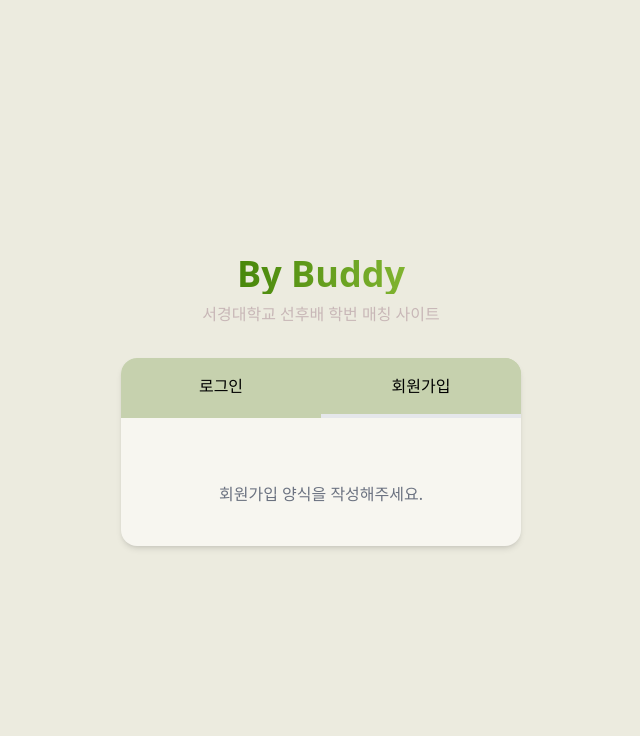
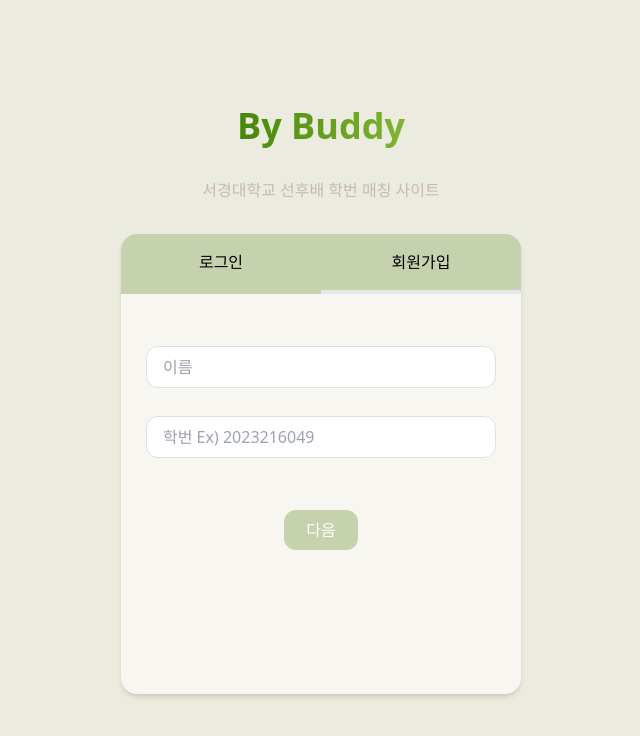
Before and after one commit to ye-seob/WithBuddy, a React (Vite) app in the folder client/: page / in a window 1280 px wide. Both pictures are taken after a click on the element "회원가입". Shown: the top 736 px of the page, without its empty margins (319-959 px from the left). Built offline with nearby package versions, Linux system fonts and the light colour scheme.

Commit message:
메인 페이지 프론트

```diff
--- a/client/src/App.tsx
+++ b/client/src/App.tsx
@@ -1,9 +1,9 @@
-import Login from "./components/Login";
+import MainPage from "./pages/MainPage";
 
 function App() {
   return (
     <>
-      <Login />
+      <MainPage />
     </>
   );
 }
--- a/client/src/components/Button.tsx
+++ b/client/src/components/Button.tsx
@@ -9,7 +9,7 @@ const Button: React.FC<ButtonProps> = ({ text, onClick }) => {
   return (
     <button
       onClick={onClick}
-      className="w-1/3 py-2 bg-[#C6D1AE] text-white rounded-xl "
+      className="w-1/3 py-2 bg-[#C6D1AE] text-white rounded-xl mt-9 "
     >
       {text}
     </button>
--- a/client/src/components/Header.tsx
+++ b/client/src/components/Header.tsx
@@ -3,7 +3,7 @@ import React from "react";
 const Header: React.FC = () => {
   return (
     <div className="text-center mb-8">
-      <h1 className="text-4xl font-bold text-gradient">By Buddy</h1>
+      <h1 className="text-4xl h-16 font-bold text-gradient">By Buddy</h1>
       <p className="text-[#C8B7B7] mt-2">서경대학교 선후배 학번 매칭 사이트</p>
     </div>
   );
--- a/client/src/components/Input.tsx
+++ b/client/src/components/Input.tsx
@@ -19,7 +19,7 @@ const Input: React.FC<InputProps> = ({
       placeholder={placeholder}
       value={value}
       onChange={onChange}
-      className="w-full px-4 py-2 mb-4 border border-[#E0E0E0] bg-[#FFFFFF] rounded-xl m-3"
+      className="w-[350px] px-4 py-2 mb-4 border border-[#E0E0E0] bg-[#FFFFFF] rounded-xl m-3"
     />
   );
 };
--- a/client/src/components/Login.tsx
+++ b/client/src/components/Login.tsx
@@ -1,49 +1,14 @@
-import React, { useState } from "react";
-import { useLoginStore } from "./store";
-import Input from "../components/Input";
-import Button from "../components/Button";
-import Header from "../components/Header";
+import Button from "./Button";
+import Input from "./Input";
+import { useLoginStore } from "../stores/loginStore";
 
-const Login: React.FC = () => {
+const Login = () => {
   const { id, pin, setId, setPin } = useLoginStore();
-  const [activeTab, setActiveTab] = useState("login");
-
   const handleLogin = () => {
     alert(`ID: ${id} 및 PIN: ${pin}로 로그인 중`);
   };
-
-  const handleTabClick = (tab: string) => {
-    setActiveTab(tab);
-  };
-
   return (
-    <div className="min-h-screen flex flex-col items-center justify-center bg-[#ECEBDF]">
-      <Header />
-      <div className="bg-[#F7F6F0] flex flex-col items-center p-0 rounded-2xl shadow-md w-[400px]">
-        <div className="w-full flex bg-[#C6D1AE] rounded-t-2xl overflow-hidden">
-          <div
-            onClick={() => handleTabClick("login")}
-            className={`flex-1 text-center cursor-pointer py-4 ${
-              activeTab === "login"
-                ? "border-b-4 bg-[#C6D1AE]"
-                : "border-b border-transparent"
-            }`}
-          >
-            로그인
-          </div>
-          <div
-            onClick={() => handleTabClick("register")}
-            className={`flex-1 text-center cursor-pointer py-4 ${
-              activeTab === "register"
-                ? "border-b-4 bg-[#C6D1AE]"
-                : "border-b border-transparent"
-            }`}
-          >
-            회원가입
-          </div>
-        </div>
-        {activeTab === "login" && (
-          <div className="flex flex-col items-center justify-center mt-6 p-10">
+    <>
       <Input
         type="text"
         placeholder="학번 Ex) 2023216049"
@@ -61,18 +26,7 @@ const Login: React.FC = () => {
       <p className="text-center text-[#C8B7B7] mt-10">
         Pin번호가 기억나지 않으신가요?
       </p>
-          </div>
-        )}
-        {activeTab === "register" && (
-          <div className="flex flex-col items-center justify-center mt-6 p-10">
-            {/* Registration form goes here */}
-            <p className="text-center text-gray-500">
-              회원가입 양식을 작성해주세요.
-            </p>
-          </div>
-        )}
-      </div>
-    </div>
+    </>
   );
 };
 
--- /dev/null
+++ b/client/src/components/Signup.tsx
@@ -0,0 +1,115 @@
+import React from "react";
+import Input from "./Input";
+import Button from "./Button";
+import { useSignupStore } from "../stores/signupStore";
+
+const Signup: React.FC = () => {
+  const {
+    name,
+    studentId,
+    pin,
+    pinConfirm,
+    email,
+    authCode,
+    step,
+    setName,
+    setStudentId,
+    setPin,
+    setPinConfirm,
+    setEmail,
+    setAuthCode,
+    setStep,
+  } = useSignupStore();
+
+  const handleNextStep = () => {
+    if (step === 1 && studentId && /^[0-9]{10}$/.test(studentId)) {
+      setStep(2);
+    } else {
+      alert("학번을 올바르게 입력해주세요.");
+    }
+  };
+
+  const handlePreviousStep = () => {
+    if (step > 1) {
+      setStep(step - 1);
+    }
+  };
+
+  const handleSubmit = () => {
+    if (pin !== pinConfirm) {
+      alert("PIN 번호가 일치하지 않습니다.");
+      return;
+    }
+    if (!/^[0-9]{4}$/.test(pin)) {
+      alert("PIN 번호는 4자리 숫자여야 합니다.");
+      return;
+    }
+    if (!/^[\w-.]+@skuniv\.ac\.kr$/.test(email)) {
+      alert("유효한 서경 이메일을 입력해주세요.");
+      return;
+    }
+    if (!authCode) {
+      alert("인증번호를 입력해주세요.");
+      return;
+    }
+    alert(`${pin} ${email} ${pinConfirm} ${name} ${authCode}`);
+  };
+
+  return (
+    <div className="flex flex-col items-center">
+      {step === 1 && (
+        <>
+          <Input
+            type="text"
+            placeholder="이름"
+            value={name}
+            onChange={(e) => setName(e.target.value)}
+          />
+          <Input
+            type="text"
+            placeholder="학번 Ex) 2023216049"
+            value={studentId}
+            onChange={(e) => setStudentId(e.target.value)}
+          />
+          <div className="flex flex-col items-center w-56">
+            <Button text="다음" onClick={handleNextStep} />
+          </div>
+        </>
+      )}
+      {step === 2 && (
+        <>
+          <Input
+            type="password"
+            placeholder="Pin 번호 Ex) 1234"
+            value={pin}
+            onChange={(e) => setPin(e.target.value)}
+          />
+          <Input
+            type="password"
+            placeholder="Pin 번호 확인"
+            value={pinConfirm}
+            onChange={(e) => setPinConfirm(e.target.value)}
+          />
+          <Input
+            type="text"
+            placeholder="서경 이메일 Ex) ByBuddy@skuniv.ac.kr"
+            value={email}
+            onChange={(e) => setEmail(e.target.value)}
+          />
+          <Input
+            type="text"
+            placeholder="인증번호"
+            value={authCode}
+            onChange={(e) => setAuthCode(e.target.value)}
+          />
+          <div className="flex justify-between w-56  -mt-6">
+            <Button text="이전" onClick={handlePreviousStep} />
+            <Button text="가입" onClick={handleSubmit} />
+          </div>
+        </>
+      )}
+    </div>
+  );
+};
+
+export default Signup;
--- /dev/null
+++ b/client/src/pages/MainPage.tsx
@@ -0,0 +1,48 @@
+import React, { useState } from "react";
+import Header from "../components/Header";
+import Signup from "../components/Signup";
+import Login from "../components/Login";
+
+const MainPage: React.FC = () => {
+  const [tab, setTab] = useState("login");
+
+  const handleTabClick = (tab: string) => {
+    setTab(tab);
+  };
+
+  return (
+    <div className="min-h-screen flex flex-col items-center justify-center bg-[#ECEBDF]">
+      <Header />
+      <div className="bg-[#F7F6F0] flex flex-col items-center p-0 rounded-2xl shadow-md w-[400px]">
+        <div className="w-full flex bg-[#C6D1AE] rounded-t-2xl overflow-hidden">
+          <div
+            onClick={() => handleTabClick("login")}
+            className={`flex-1 text-center cursor-pointer py-4 ${
+              tab === "login"
+                ? "border-b-4 bg-[#C6D1AE]"
+                : "border-b border-transparent"
+            }`}
+          >
+            로그인
+          </div>
+          <div
+            onClick={() => handleTabClick("register")}
+            className={`flex-1 text-center cursor-pointer py-4 ${
+              tab === "register"
+                ? "border-b-4 bg-[#C6D1AE]"
+                : "border-b border-transparent"
+            }`}
+          >
+            회원가입
+          </div>
+        </div>
+        <div className="flex w-[400px] h-[400px] flex-col items-center  p-10 max-h-[400px]">
+          {tab === "login" && <Login />}
+          {tab === "register" && <Signup />}
+        </div>
+      </div>
+    </div>
+  );
+};
+
+export default MainPage;
--- /dev/null
+++ b/client/src/stores/signupStore.ts
@@ -0,0 +1,36 @@
+// signupStore.ts
+import create from "zustand";
+
+interface SignupState {
+  name: string;
+  studentId: string;
+  pin: string;
+  pinConfirm: string;
+  email: string;
+  authCode: string;
+  step: number;
+  setName: (name: string) => void;
+  setStudentId: (studentId: string) => void;
+  setPin: (pin: string) => void;
+  setPinConfirm: (pinConfirm: string) => void;
+  setEmail: (email: string) => void;
+  setAuthCode: (authCode: string) => void;
+  setStep: (step: number) => void;
+}
+
+export const useSignupStore = create<SignupState>((set) => ({
+  name: "",
+  studentId: "",
+  pin: "",
+  pinConfirm: "",
+  email: "",
+  authCode: "",
+  step: 1,
+  setName: (name: string) => set({ name }),
+  setStudentId: (studentId: string) => set({ studentId }),
+  setPin: (pin: string) => set({ pin }),
+  setPinConfirm: (pinConfirm: string) => set({ pinConfirm }),
+  setEmail: (email: string) => set({ email }),
+  setAuthCode: (authCode: string) => set({ authCode }),
+  setStep: (step: number) => set({ step }),
+}));
```
Also changed, not shown: client/src/stores/loginStore.ts (renamed from client/src/components/store.ts). Lines whose indentation alone changed are shown as unchanged.
